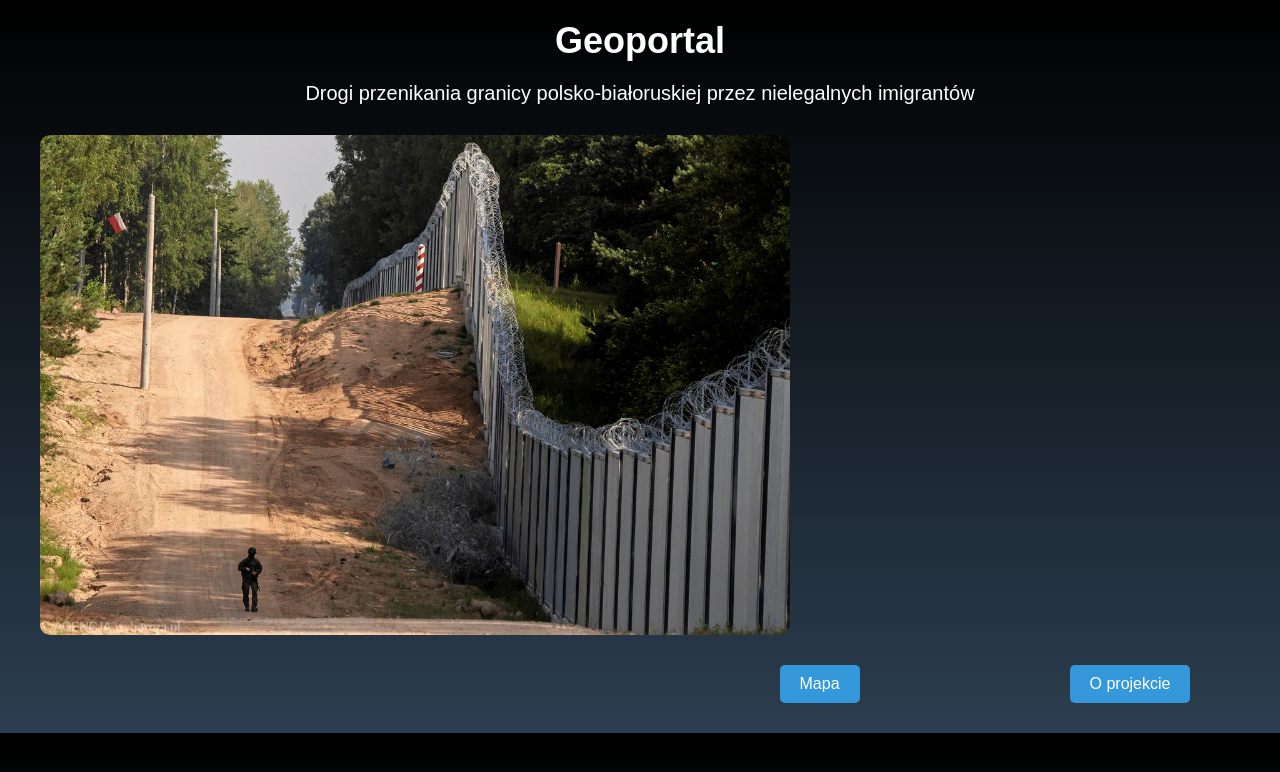
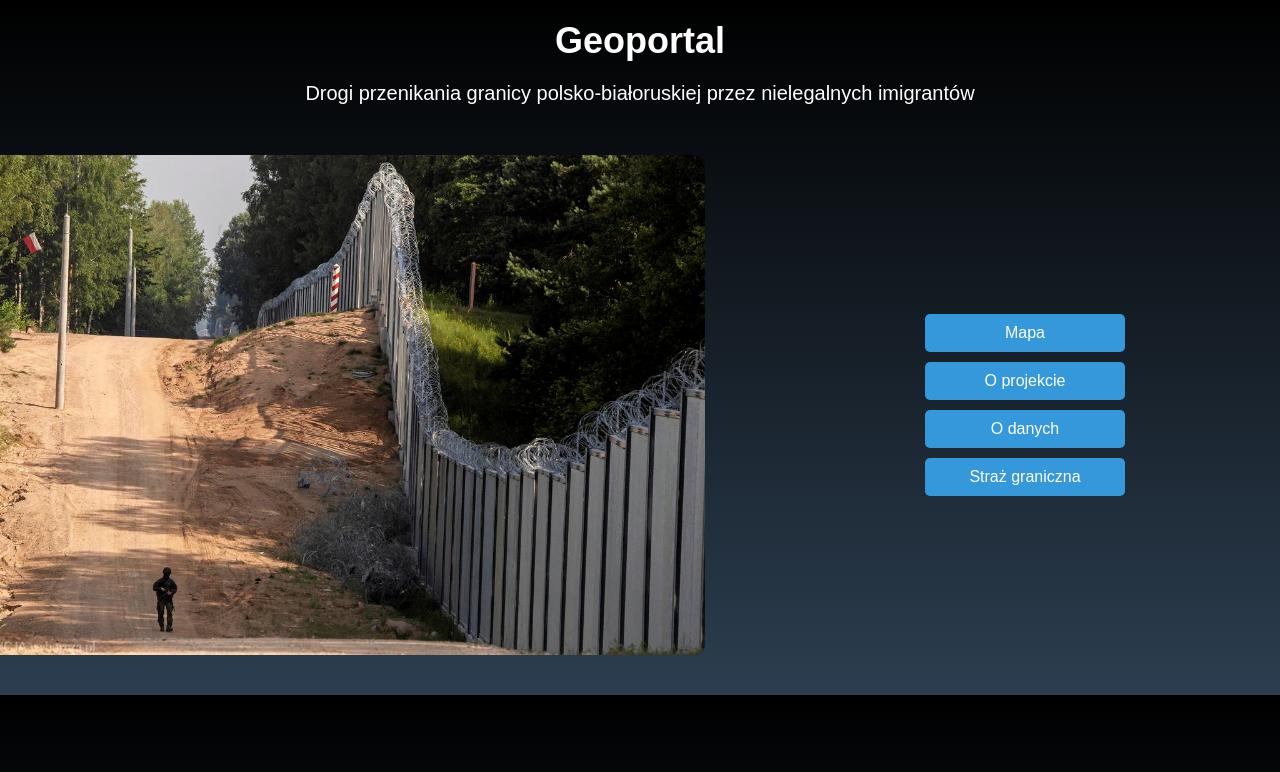
Before and after one commit to Szaj111/Geo_granic, a React (Create React App) app: page / in a window 1280 px wide. Shown: the top 772 px of the page. Built offline with nearby package versions, Linux system fonts and the light colour scheme.

Commit message:
03_01_Home_page_2_0

```diff
--- a/src/App.css
+++ b/src/App.css
@@ -23,22 +23,31 @@
   color: white;
 }
 
-.data {
-  font-size: 18px;
-  margin: 20px 0;
-  color: white;
-  cursor: pointer;
+.Container {
+  display: flex;
+  align-items: center;
+  justify-content: center;
+  gap: 20px; /* Odstęp między obrazem a przyciskami */
+  margin-top: 30px;
 }
 
-.data:hover {
-  color: #551abc;
-  text-decoration: underline;
-  transition: color 0.3s ease;
+.Background {
+  width: 300px;
+  height: auto;
+  border-radius: 10px;
+  transform: translateX(-200px);
+}
+
+.ButtonContainer {
+  display: flex;
+  flex-direction: column; /* Przyciski jeden pod drugim */
+  gap: 10px; /* Odstęp między przyciskami */
 }
 
 .Button1,
-.Button2 {
-  margin: 10px;
+.Button2,
+.Button3,
+.Button4 {
   padding: 10px 20px;
   font-size: 16px;
   color: white;
@@ -47,13 +56,13 @@
   border-radius: 5px;
   cursor: pointer;
   transition: background-color 0.3s ease;
-  margin-left: 200px;
+  transform: translateX(-20px);
+  width: 200px;
 }
 
 .Button1:hover,
-.Button2:hover {
+.Button2:hover,
+.Button3:hover,
+.Button4:hover {
   background-color: #2980b9;
 }
-.ButtonContainer {
-  margin-left: 500px;
-}
--- a/src/App.js
+++ b/src/App.js
@@ -3,23 +3,32 @@
 import "./App.css";
 import Map from "./components/Map";
 import About from "./components/About";
+import Security from "./components/Straz";
+import Data from "./components/Data";
 import Tlo from "./components/obrazy/tlo.jpg";
+
 function Home() {
   return (
-    <div className="body">
     <div className="App">
       <div className="Title">Geoportal</div>
       <div className="Subtitle">
         Drogi przenikania granicy polsko-białoruskiej przez nielegalnych
         imigrantów
       </div>
-        <img className="Background" src={Tlo}></img>
+      <div className="Container">
+        <img className="Background" src={Tlo} alt="Tło Geoportalu" />
         <div className="ButtonContainer">
           <Link to="/map">
             <button className="Button1">Mapa</button>
           </Link>
-          <Link to="about">
+          <Link to="/about">
             <button className="Button2">O projekcie</button>
+          </Link>
+          <Link to="/data">
+            <button className="Button3">O danych</button>
+          </Link>
+          <Link to="/security">
+            <button className="Button4">Straż graniczna</button>
           </Link>
         </div>
       </div>
@@ -34,6 +43,8 @@
         <Route path="/" element={<Home />} />
         <Route path="/map" element={<Map />} />
         <Route path="/about" element={<About />} />
+        <Route path="/data" element={<Data />} />
+        <Route path="/security" element={<Security />} />
       </Routes>
     </Router>
   );
--- /dev/null
+++ b/src/components/Data.js
@@ -0,0 +1,7 @@
+import React from "react";
+import "./Data.css";
+function Data() {
+  return <div>Data,</div>;
+}
+
+export default Data;
--- /dev/null
+++ b/src/components/Straz.js
@@ -0,0 +1,7 @@
+import React from "react";
+import "./Straz.css";
+function Straz() {
+  return <div>Straz</div>;
+}
+
+export default Straz;
```
Also changed, not shown: src/components/Data.css (added), src/components/Straz.css (added). Lines whose indentation alone changed are shown as unchanged.
